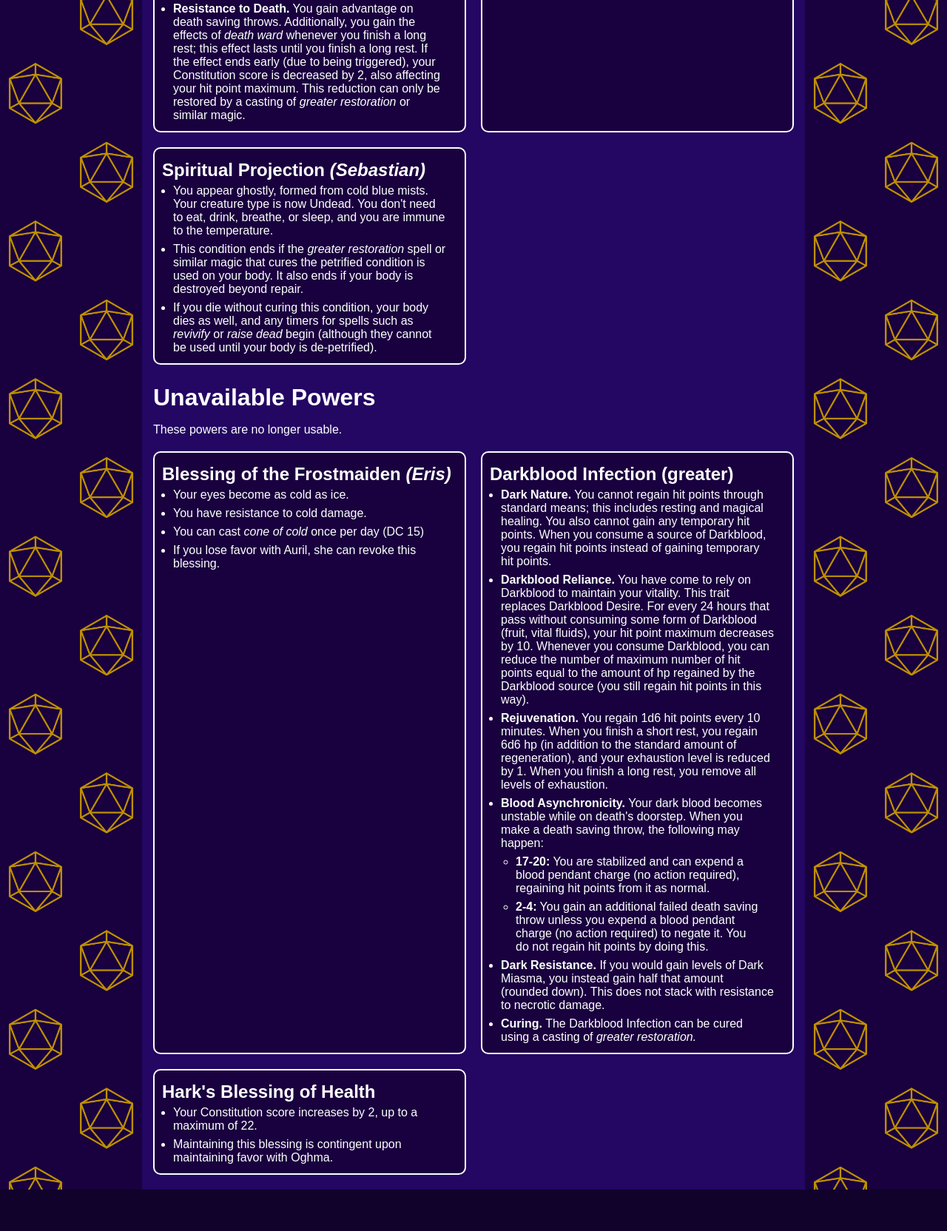
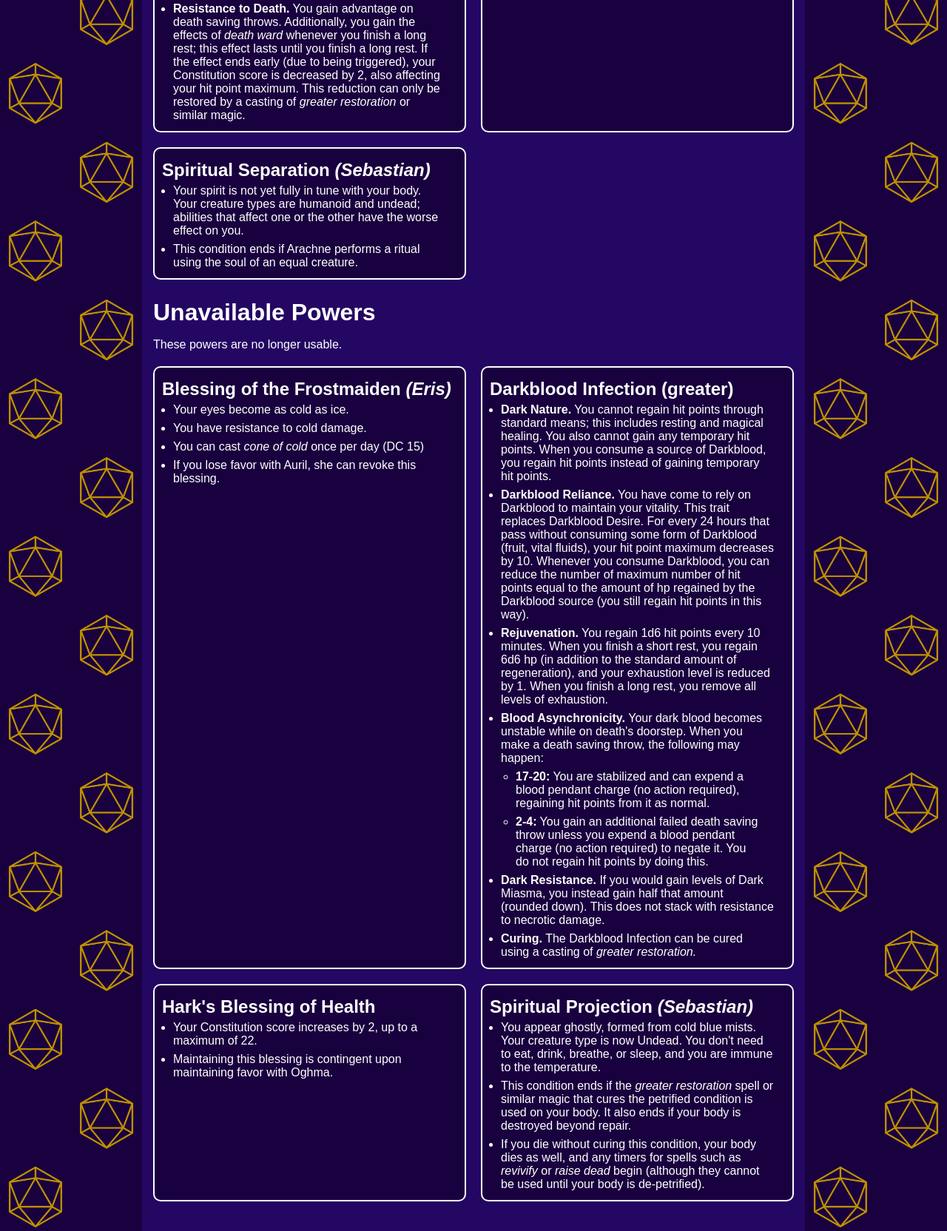
Before and after one commit to Connor-McKinnon/Lorosfyr-Site, a plain HTML site: page Subpages/conditions.html in a window 1280 px wide. Shown: the part 1980-3644 px from the top of the page at 74% size. Before the commit the page ends 3588 px from the top, so only its background shows below. Drawn offline with Linux system fonts and the light colour scheme.

Commit message:
Various ability/item updates

```diff
--- a/Subpages/conditions.html
+++ b/Subpages/conditions.html
@@ -184,22 +184,16 @@
 			</div>
 			<!--Spiritual Projection-->
 			<div class="box">
-				<h3>Spiritual Projection <em>(Sebastian)</em></h3>
+				<h3>Spiritual Separation <em>(Sebastian)</em></h3>
 				<ul>
 					<li>
-						You appear ghostly, formed from cold blue mists. Your creature type is now
-						Undead. You don't need to eat, drink, breathe, or sleep, and you are
-						immune to the temperature.
+						Your spirit is not yet fully in tune with your body. Your creature types
+						are humanoid and undead; abilities that affect one or the other have the
+						worse effect on you.
 					</li>
 					<li>
-						This condition ends if the <em>greater restoration</em> spell or
-						similar magic that cures the petrified condition is used on your body.
-						It also ends if your body is destroyed beyond repair.
-					</li>
-					<li>
-						If you die without curing this condition, your body dies as well,
-						and any timers for spells such as <em>revivify</em> or <em>raise dead</em>
-						begin (although they cannot be used until your body is de-petrified).
+						This condition ends if Arachne performs a ritual using the soul of an
+						equal creature.
 					</li>
 				</ul>
 			</div>
@@ -287,6 +281,27 @@
 					</li>
 				</ul>
 			</div>
+			<!--Spiritual Projection-->
+			<div class="box">
+				<h3>Spiritual Projection <em>(Sebastian)</em></h3>
+				<ul>
+					<li>
+						You appear ghostly, formed from cold blue mists. Your creature type is now
+						Undead. You don't need to eat, drink, breathe, or sleep, and you are
+						immune to the temperature.
+					</li>
+					<li>
+						This condition ends if the <em>greater restoration</em> spell or
+						similar magic that cures the petrified condition is used on your body.
+						It also ends if your body is destroyed beyond repair.
+					</li>
+					<li>
+						If you die without curing this condition, your body dies as well,
+						and any timers for spells such as <em>revivify</em> or <em>raise dead</em>
+						begin (although they cannot be used until your body is de-petrified).
+					</li>
+				</ul>
+			</div>
 
 			<!--SPACER if odd number (works automatically)-->
 			<div class="box-spacer"></div>
```
Also changed, not shown: Main Pages/characters.html (+1 -1 lines), Subpages/magic_items.html (+1 -1 lines).
